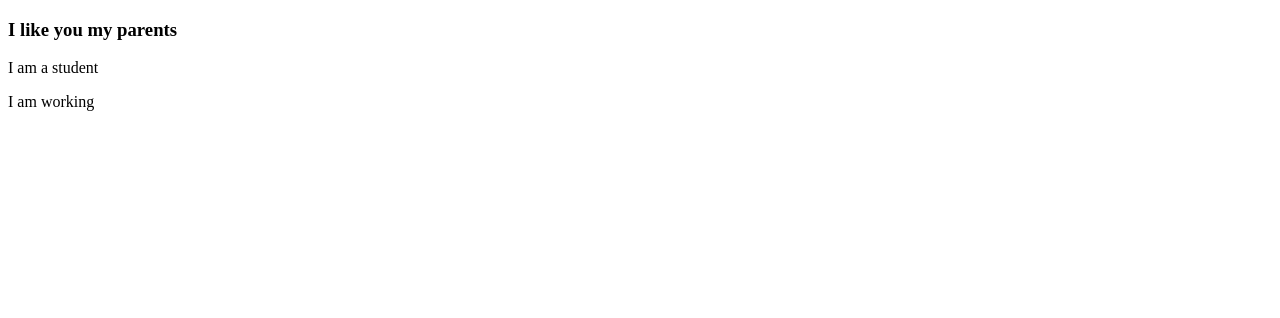
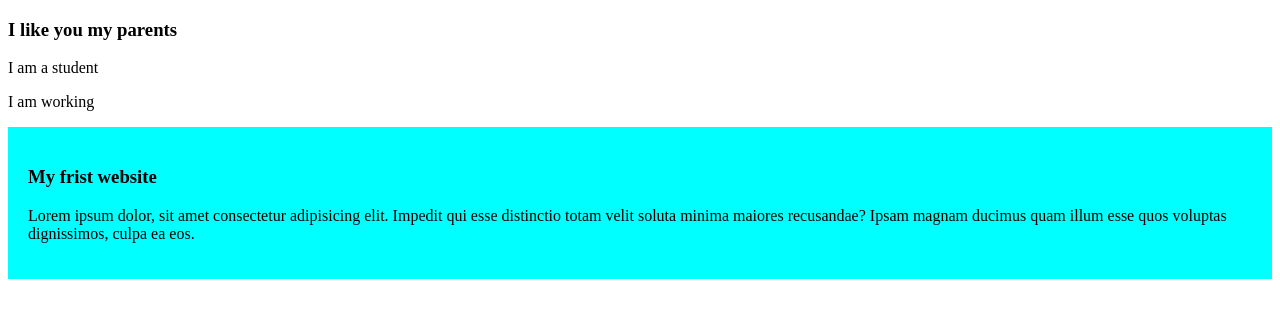
Before and after one commit to shiuddin/simple-repo, a plain HTML site: page Index.html in a window 1280 px wide. Drawn offline with Linux system fonts and the light colour scheme.

Commit message:
Your commit message

```diff
--- a/Index.html
+++ b/Index.html
@@ -4,11 +4,20 @@
     <meta charset="UTF-8">
     <meta name="viewport" content="width=device-width, initial-scale=1.0">
     <title>simple repu</title>
+    <link rel="stylesheet" href="styles/blogs.css"
 </head>
     <h3>I like you my parents</h3>
     <p>I am a student</p>
     <p>I am working</p>
 <body>
+    <div>
+        <h3>My frist website</h3>
+     <p>Lorem ipsum dolor, sit amet consectetur adipisicing elit.
+        Impedit qui esse distinctio totam velit soluta minima maiores
+        recusandae? Ipsam magnam ducimus quam illum esse quos
+         voluptas dignissimos, culpa ea eos.
+     </p>
 
+    </div>
 </body>
 </html>
--- /dev/null
+++ b/styles/blogs.css
@@ -0,0 +1,5 @@
+div{
+   background-color: aqua;
+   padding: 20px;
+
+}
```
